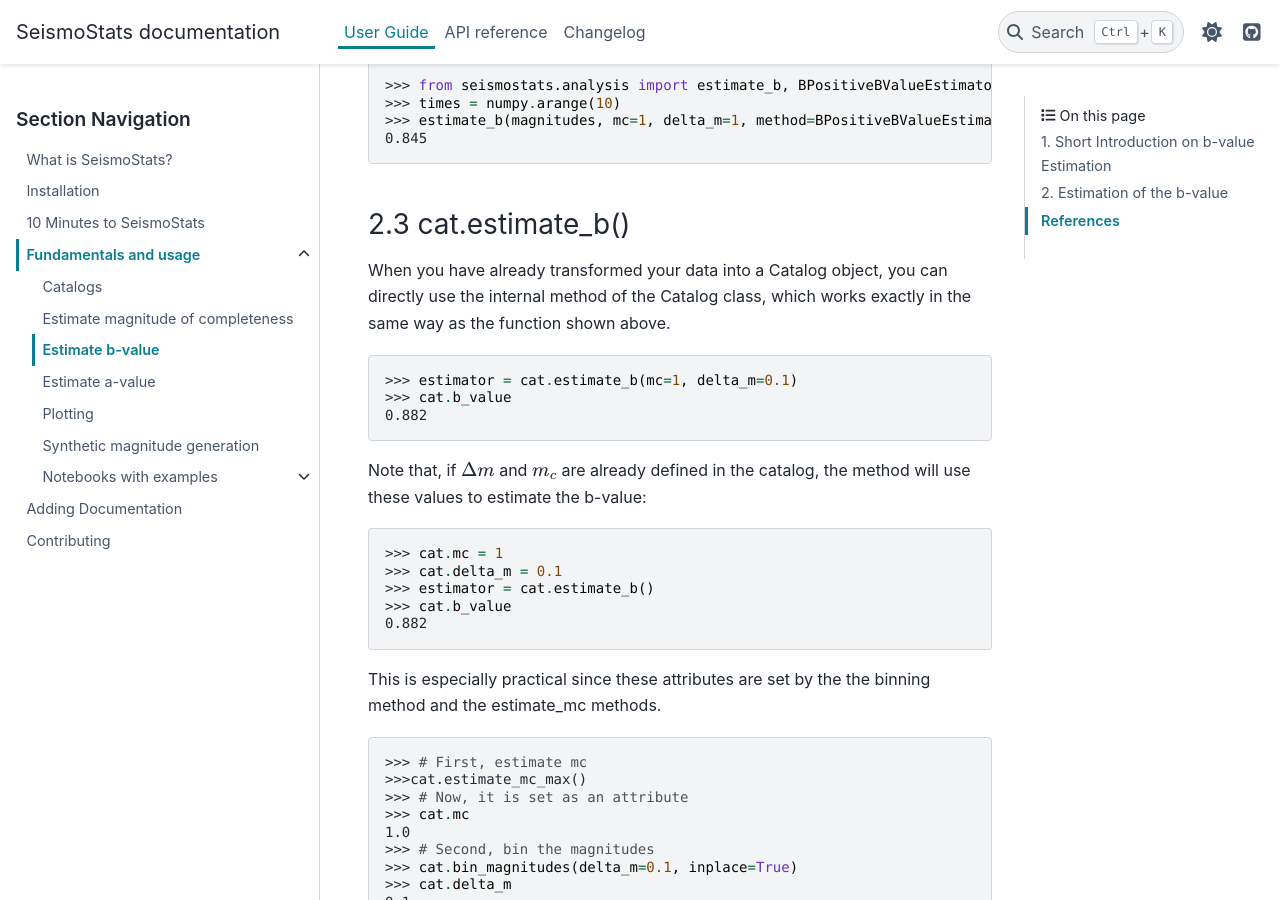
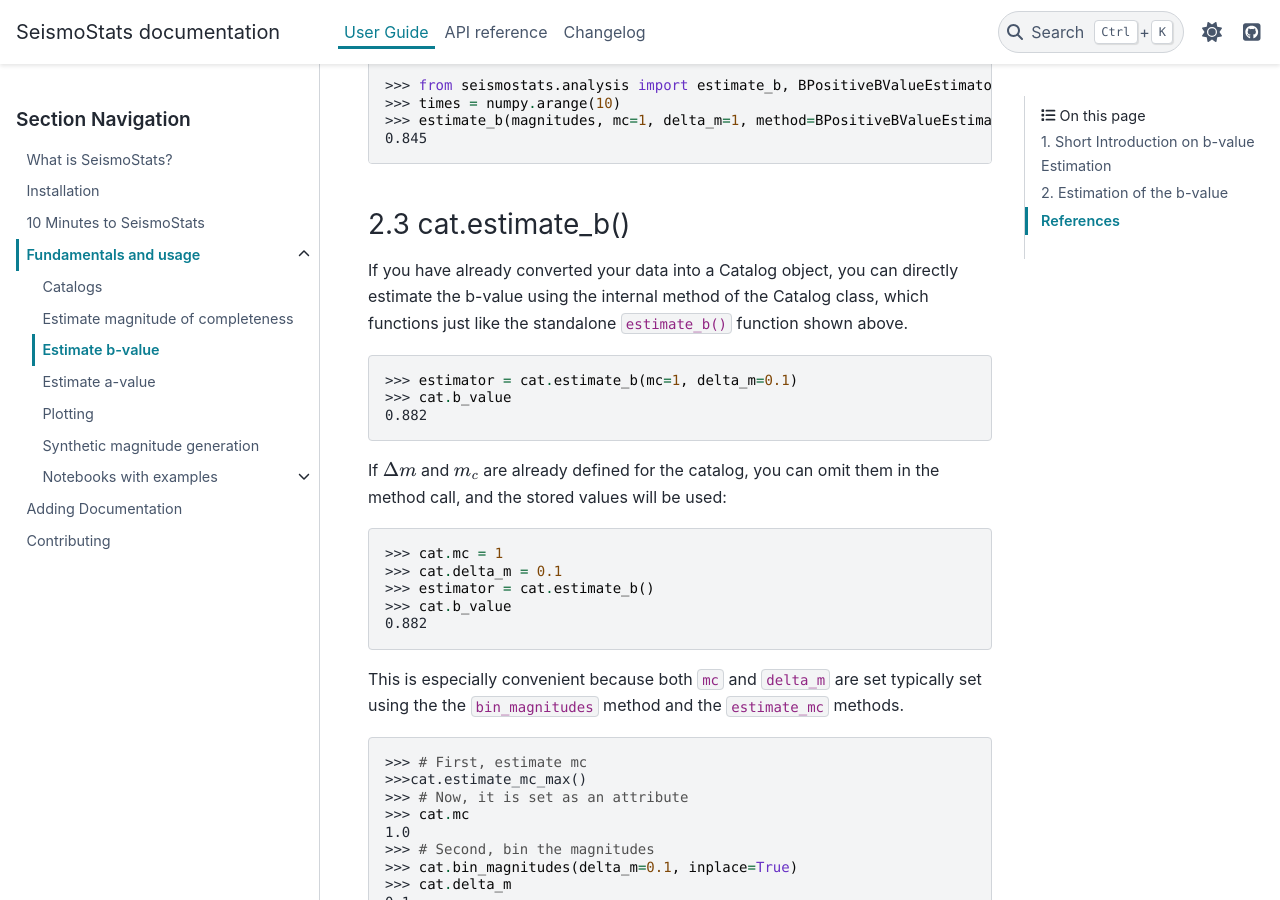
Before and after one commit to swiss-seismological-service/SeismoStats, a Sphinx documentation site: the page built from docs/source/user/estimate_b.md, in a window 1280 px wide and 900 px high, scrolled down 4687 px. Built offline with Sphinx 7.4.7 and the PyData theme 0.15.4, drawn with Linux system fonts in a browser that asks for light colours; pages that are not in the unit, such as notebooks, are missing from menus; the version number could not be read and is left out.

Commit message:
doc: cat.estimate_b()

````diff
--- a/docs/source/user/estimate_b.md
+++ b/docs/source/user/estimate_b.md
@@ -106,7 +106,7 @@ Note that the function {func}`estimate_b <seismostats.analysis.estimate_b>` auto
 ```
 
 ### 2.3 cat.estimate_b()
-When you have already transformed your data into a Catalog object, you can directly use the internal method of the Catalog class, which works exactly in the same way as the function shown above.
+If you have already converted your data into a Catalog object, you can directly estimate the b-value using the internal method of the Catalog class, which functions just like the standalone `estimate_b()` function shown above.
 
 ```python
 >>> estimator = cat.estimate_b(mc=1, delta_m=0.1)
@@ -114,7 +114,7 @@ When you have already transformed your data into a Catalog object, you can direc
 0.882
 ```
 
-Note that, if $\Delta m$ and $m_c$ are already defined in the catalog, the method will use these values to estimate the b-value:
+If $\Delta m$ and $m_c$ are already defined for the catalog, you can omit them in the method call, and the stored values will be used:
 
 ```python
 >>> cat.mc = 1
@@ -124,7 +124,7 @@ Note that, if $\Delta m$ and $m_c$ are already defined in the catalog, the metho
 0.882
 ```
 
-This is especially practical since these attributes are set by the the binning method and the estimate_mc methods.
+This is especially convenient because both `mc` and `delta_m` are set typically set using the the `bin_magnitudes` method and the `estimate_mc` methods.
 ```python
 >>> # First, estimate mc
 >>>cat.estimate_mc_max()
````
